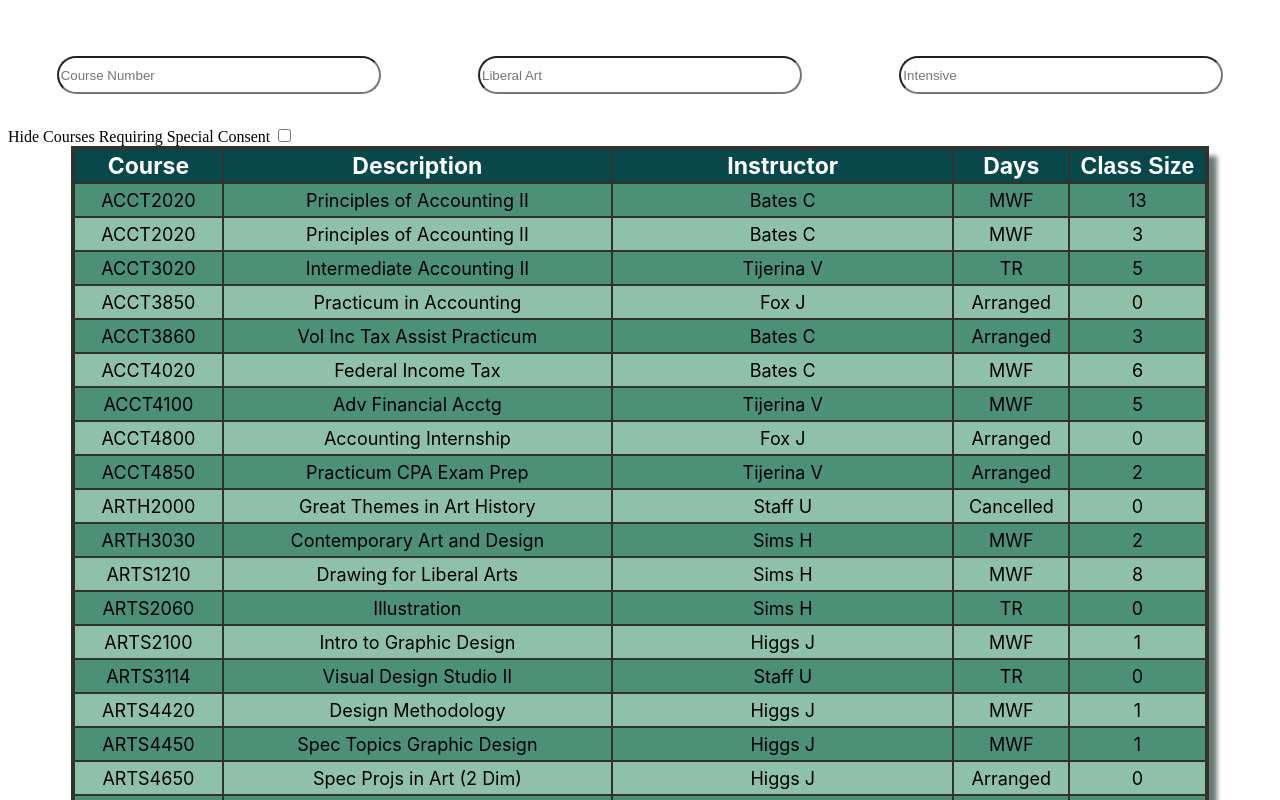
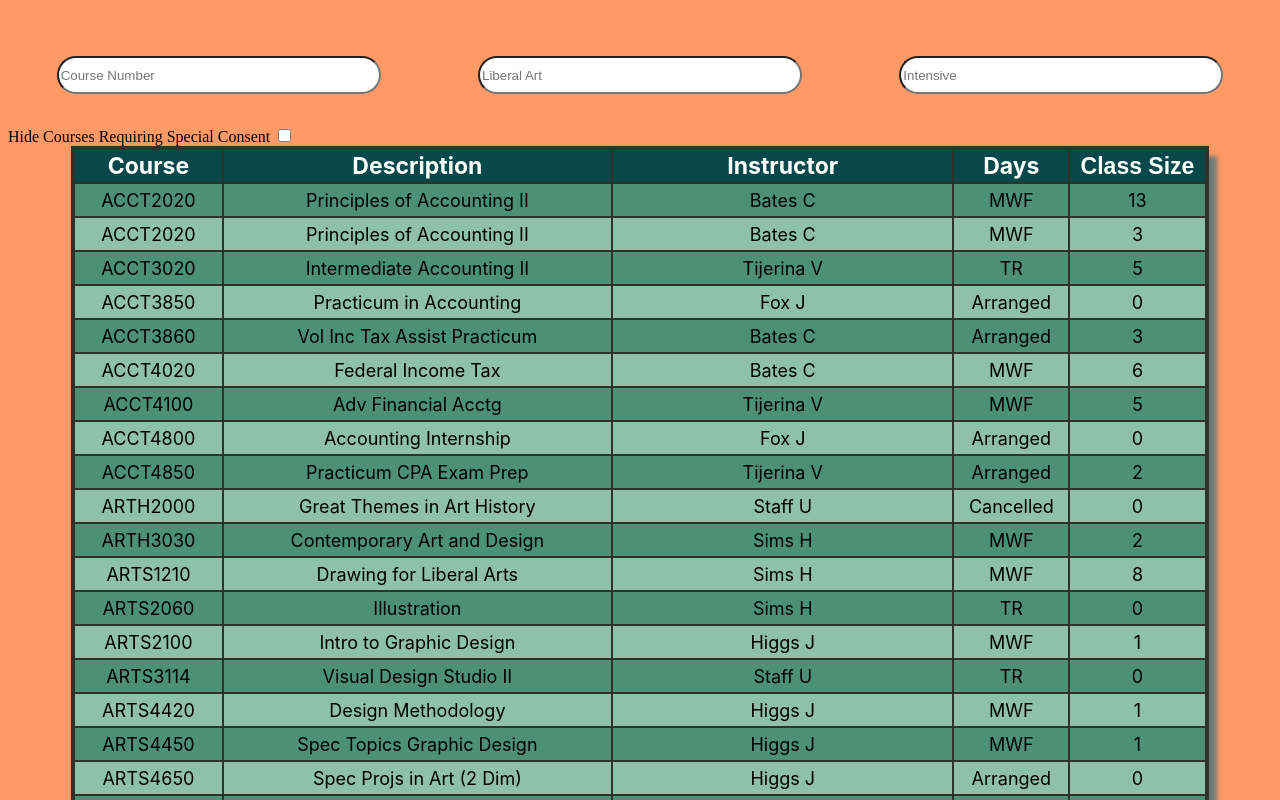
Before and after one commit to jncraton/course-search, a plain HTML site: page index.html in a window 1280 px wide. Shown: the top 800 px of the page. Drawn offline with Linux system fonts and the light colour scheme.

Commit message:
Added background color to body

```diff
--- a/index.html
+++ b/index.html
@@ -64,10 +64,14 @@
 				height: 4vh;
 				border-radius: 20px;
 			}
+			body {
+				background-color: #ff9966;
+			}
 
 
 		</style>
 	</head>
+	<body>
     <div>
 		<span class="inputContainers">
 			<input type="text" placeholder="Course Number" class="courseNumber" id="classNumberFilter"/>
```
